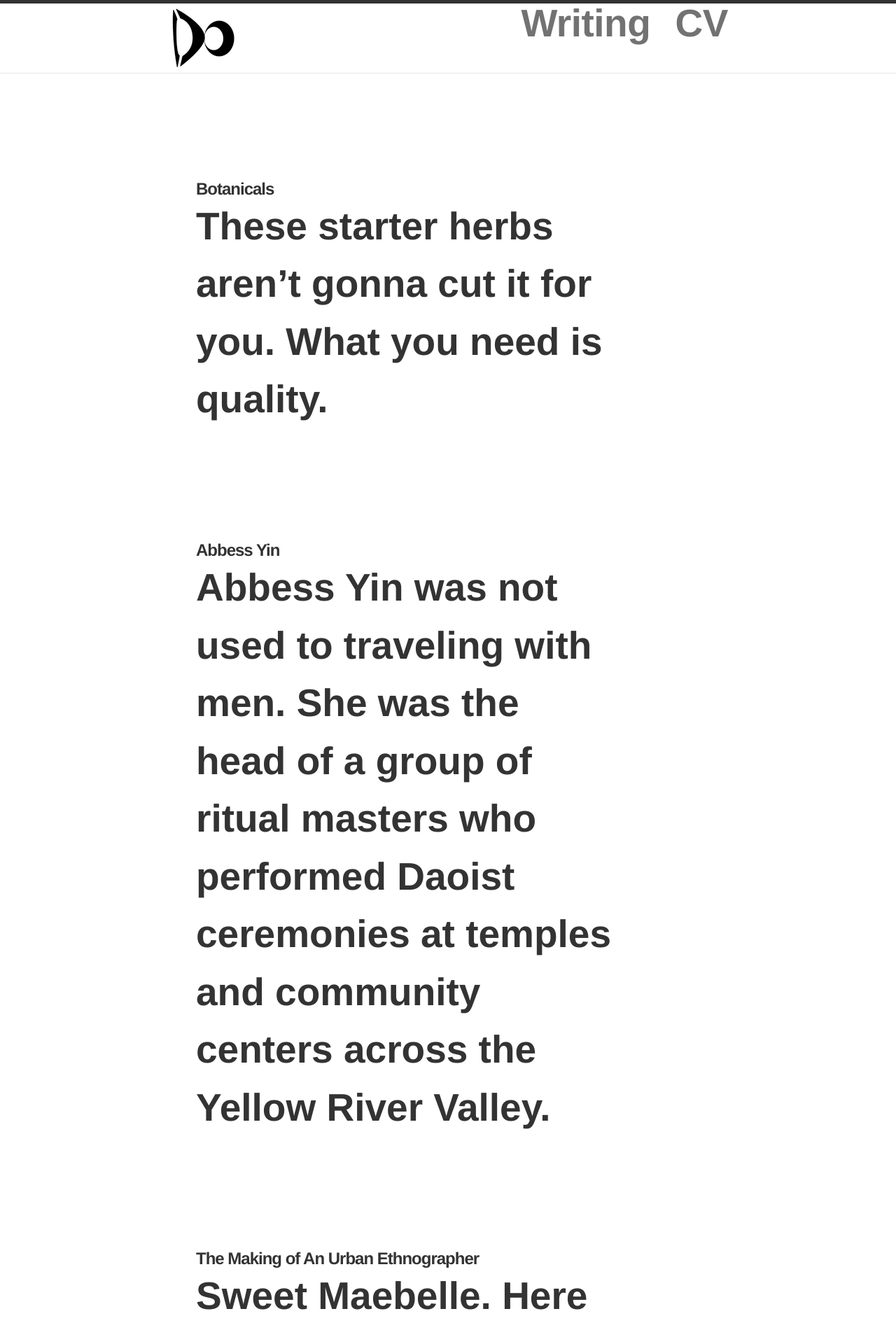
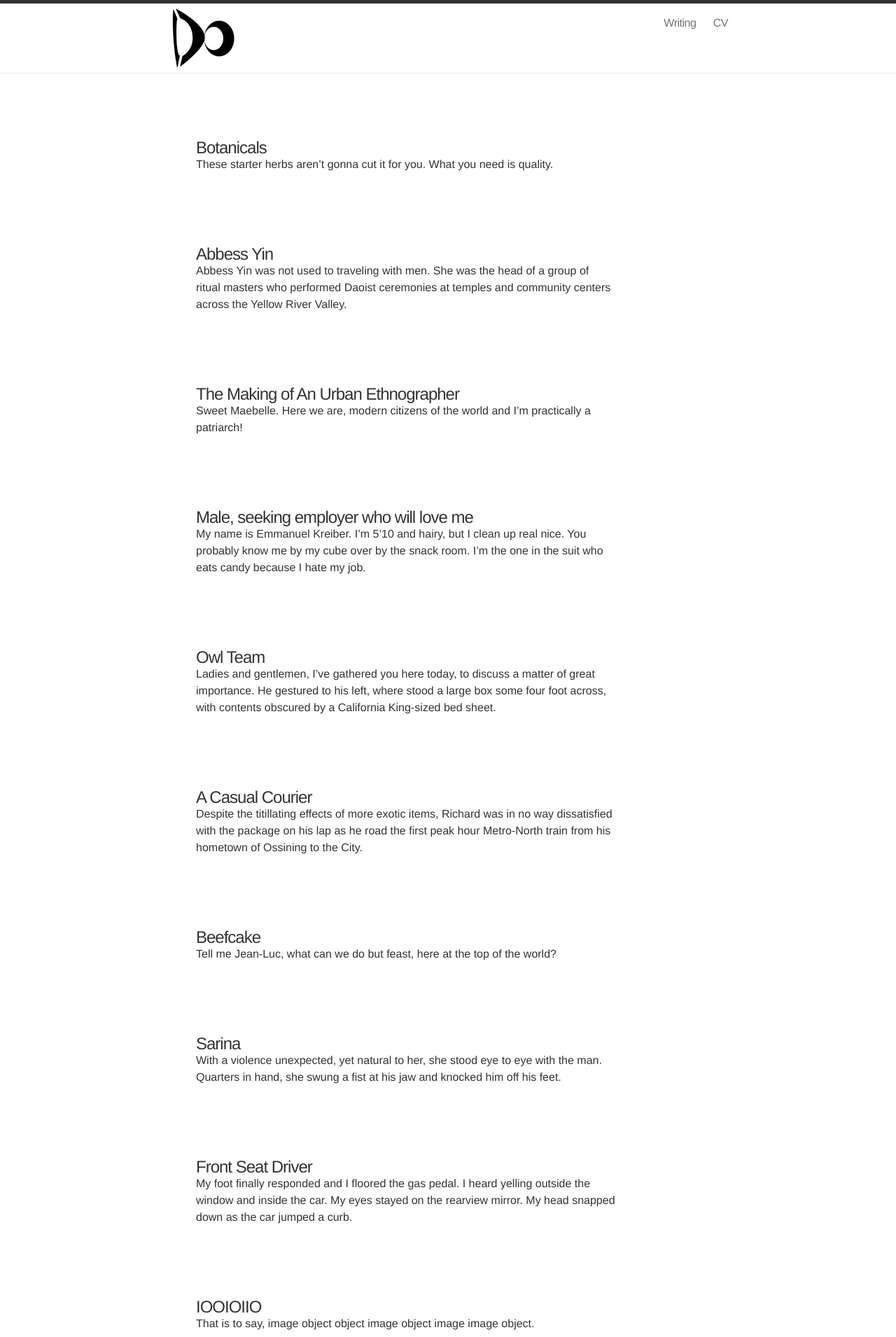
Before and after one commit to dericko/dericko.github.io, a Jekyll site: the page built from index.html, in a window 1280 px wide. Shown: the top 1910 px of the page at 70% size. Built offline with Jekyll 4.4.1, drawn with Linux system fonts in a browser that asks for light colours.

Commit message:
Revert "bad ass fonts"
This reverts commit 310043241b3a4940188cc2fda9a759e901aef493.

```diff
--- a/css/main.css
+++ b/css/main.css
@@ -6,14 +6,14 @@
   padding: 0;
 }
 
-html, body { height: 50%; }
+html, body { height: 100%; }
 
 body {
   font-family: Helvetica, Arial, sans-serif;
-  font-size: 55px;
+  font-size: 16px;
   line-height: 1.5;
-  font-weight: 900;
-  background-color: #0dff00;
+  font-weight: 300;
+  background-color: #fdfdfd;
 }
 
 h1, h2, h3, h4, h5, h6 { font-size: 100%; font-weight: 400; }
```
